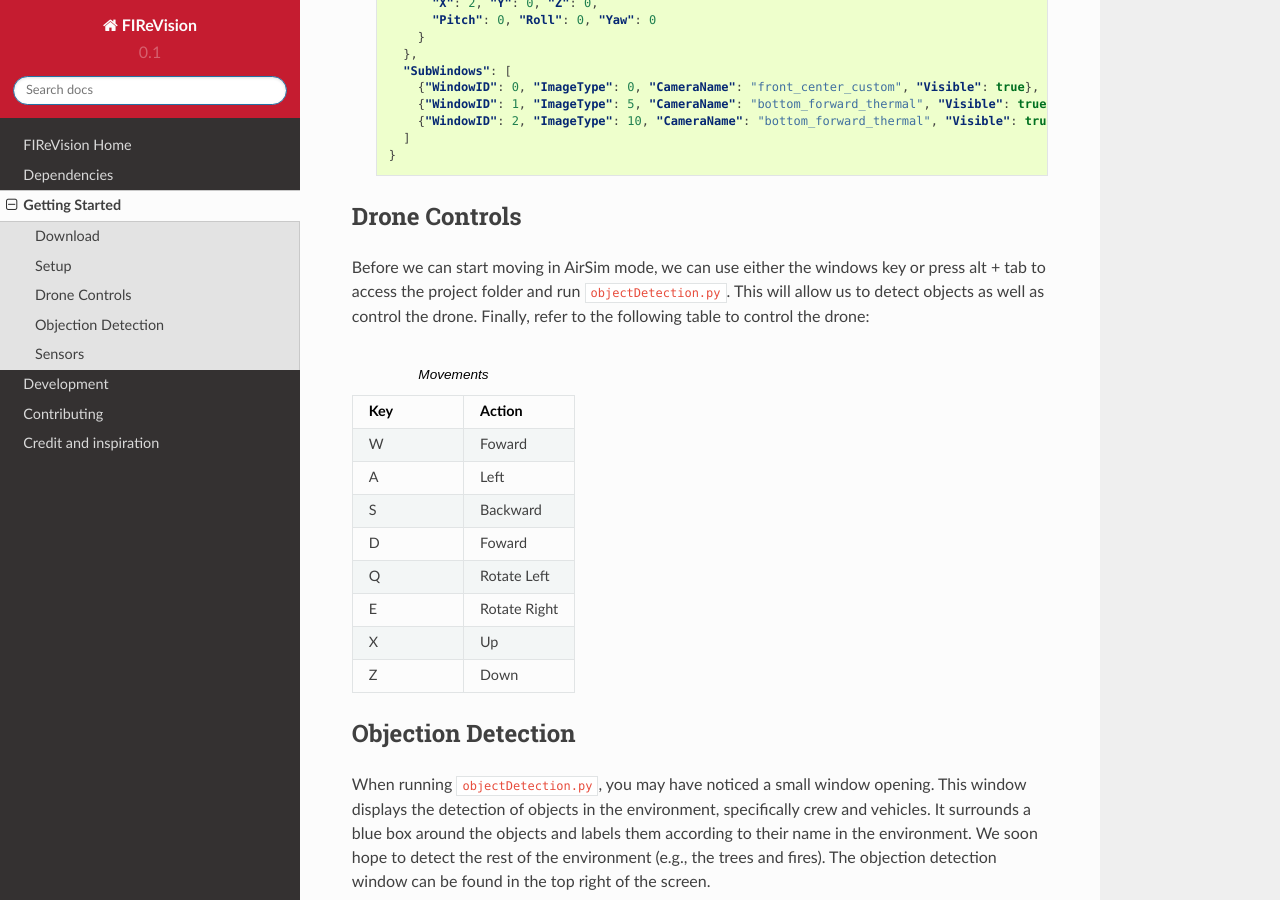
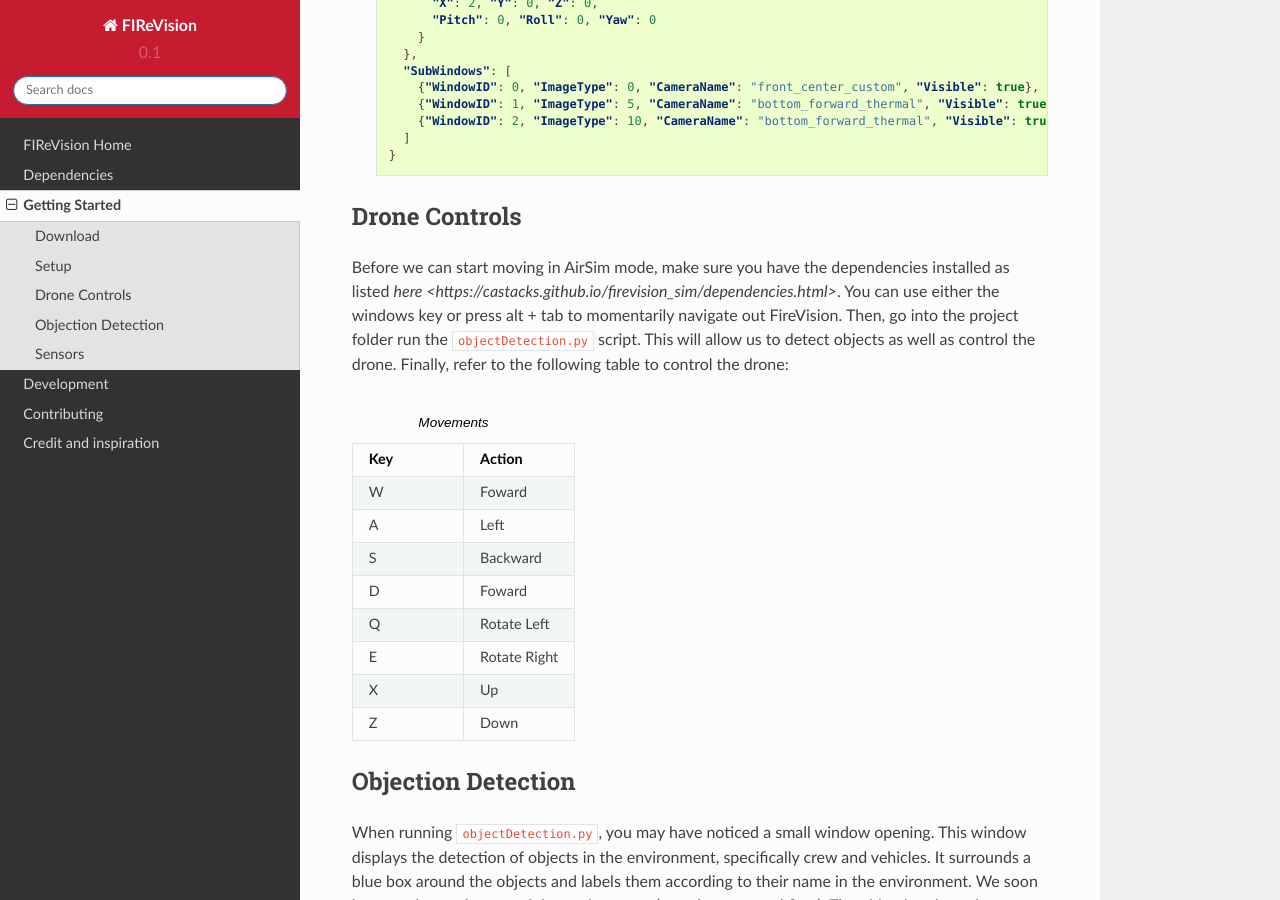
Before and after one commit to castacks/firevision_sim, a Sphinx documentation site: the page built from docs/getting_started.rst, in a window 1280 px wide and 900 px high, scrolled down 1962 px. Built offline with Sphinx 7.4.7 and the Read the Docs theme 2.0.0, drawn with Linux system fonts in a browser that asks for light colours; pages that are not in the unit, such as notebooks, are missing from menus.

Commit message:
edited Drone Controls instructions

```diff
--- a/docs/getting_started.rst
+++ b/docs/getting_started.rst
@@ -114,7 +114,7 @@ Go into your system’s “Documents > AirSim > settings.json” and paste the c
 
 Drone Controls
 -------
-Before we can start moving in AirSim mode, we can use either the windows key or press alt + tab to access the project folder and run ``objectDetection.py``. This will allow us to detect objects as well as control the drone. Finally, refer to the following table to control the drone:
+Before we can start moving in AirSim mode, make sure you have the dependencies installed as listed `here <https://castacks.github.io/firevision_sim/dependencies.html>`. You can use either the windows key or press alt + tab to momentarily navigate out FireVision. Then, go into the project folder run the ``objectDetection.py`` script. This will allow us to detect objects as well as control the drone. Finally, refer to the following table to control the drone:
 
 .. list-table:: Movements
    :widths: 25 25
```
